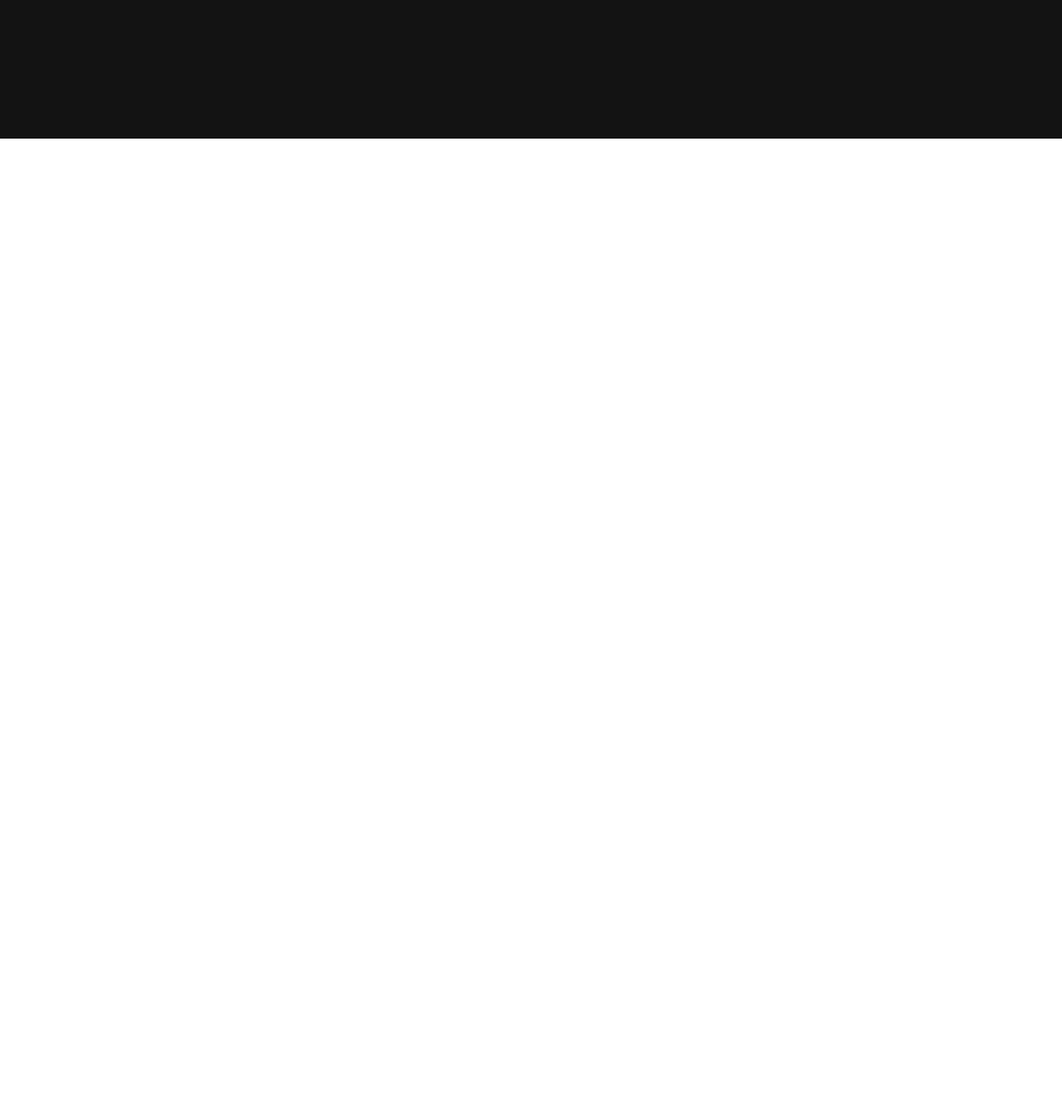
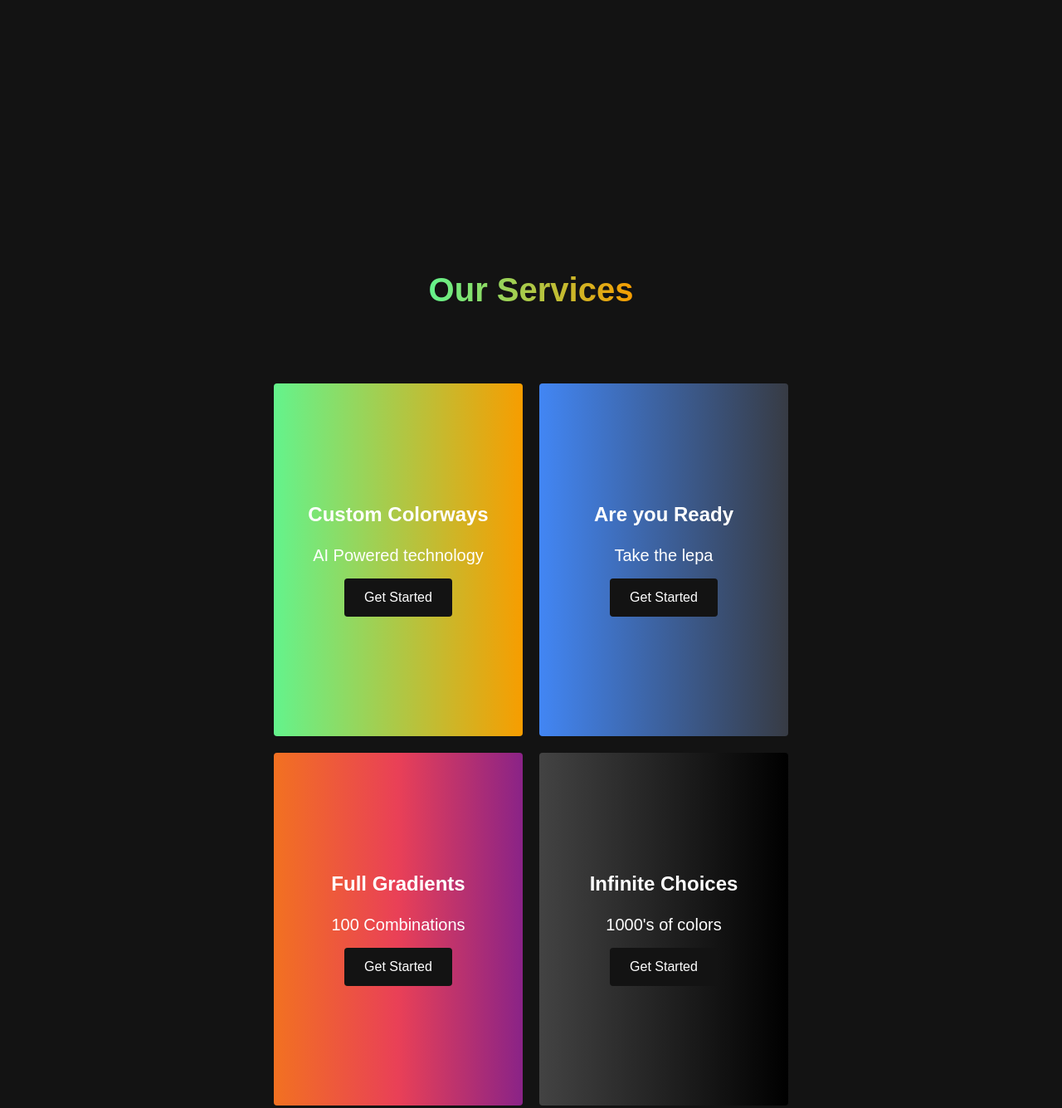
Before and after one commit to WIHVI/landing-page, a plain HTML site: page index.html in a window 1280 px wide. Shown: the part 1526-2861 px from the top of the page at 83% size. Before the commit the page ends 1693 px from the top, so only its background shows below. Drawn offline with Linux system fonts and the light colour scheme.

Commit message:
services and futures sections added

```diff
--- a/index.html
+++ b/index.html
@@ -62,6 +62,46 @@
                 </div>
             </div>
         </div>
+        <!-- Services Section -->
+        <div class="services" id="services">
+            <h1>Our Services</h1>
+            <div class="services__wrapper">
+                <div class="services__card">
+                    <h2>Custom Colorways</h2>
+                    <p>AI Powered technology</p>
+                    <div class="services__btn"><button>Get Started</button></div>
+                </div>
+                <div class="services__card">
+                    <h2>Are you Ready</h2>
+                    <p>Take the lepa</p>
+                    <div class="services__btn"><button>Get Started</button></div>
+                </div>
+                <div class="services__card">
+                    <h2>Full Gradients</h2>
+                    <p>100 Combinations</p>
+                    <div class="services__btn"><button>Get Started</button></div>
+                </div>
+                <div class="services__card">
+                    <h2>Infinite Choices</h2>
+                    <p>1000's of colors</p>
+                    <div class="services__btn"><button>Get Started</button></div>
+                </div>
+            </div>
+        </div>
+        <!-- Features Section -->
+        <div class="main" id="sign-up">
+            <div class="main__container">
+                <div class="main__content">
+                    <h1>Join Our Team</h1>
+                    <h2>Sign Up Today</h2>
+                    <p>See what makes us different</p>
+                    <button class="main__btn"><a href="#">Sign Up</a></button>
+                </div>
+                <div class="main__img--container">
+                    <div class="main__img--card"><i class="fa-solid fa-users"></i></div>
+                </div>
+            </div>
+        </div>
     </main>
     <script src="./script.js"></script>
 </body>
--- a/style.css
+++ b/style.css
@@ -433,3 +433,111 @@
         margin: 2.5rem 0;
     }
 }
+
+/* Services Section */
+
+.services {
+    background: #131313;
+    display: flex;
+    flex-direction: column;
+    justify-content: center;
+    align-items: center;
+    height: 100%;
+    padding: 10rem 0;
+}
+
+.services h1 {
+    background-color: #ff8177;
+    background-image: linear-gradient(to right, #64f38c, #f79d00);
+    -webkit-background-clip: text;
+    -moz-background-clip: text;
+    -webkit-text-fill-color: transparent;
+    -moz-text-fill-color: transparent;
+    margin-bottom: 5rem;
+    font-size: 2.5rem;
+}
+
+.services__wrapper {
+    display: grid;
+    grid-template-columns: 1fr 1fr 1fr 1fr;
+    grig-template-rows: 1fr;
+}
+
+.services__card {
+    margin: 10px;
+    height: 425px;
+    width: 300px;
+    border-radius: 4px;
+    display: flex;
+    flex-direction: column;
+    justify-content: center;
+    color: #fff;
+    background-image: linear-gradient(to right, #64f38c, #f79d00);
+    transition: 0.3s ease-in;
+}
+
+.services__card:nth-child(2) {
+    background: #373b44;
+    background: -webkit-linear-gradient(to right, #4286f4, #373b44);
+    background: linear-gradient(to right, #4286f4, #373b44);
+}
+
+.services__card:nth-child(3) {
+    background: #8a2387;
+    background: -webkit-linear-gradient(to right, #f27121, #e94057, #8a2387);
+    background: linear-gradient(to right, #f27121, #e94057, #8a2387);
+}
+
+.services__card:nth-child(4) {
+    background: #000000;
+    background: -webkit-linear-gradient(to right, #434343, #000000);
+    background: linear-gradient(to right, #434343, #000000);
+}
+
+.services__card h2 {
+    text-align: center;
+}
+
+.services__card p {
+    text-align: center;
+    margin-top: 24px;
+    font-size: 20px;
+}
+
+.services__btn {
+    display: flex;
+    justify-content: center;
+    margin-top: 16px;
+}
+
+.services__card button {
+    color: #fff;
+    background: #131313;
+    padding: 14px 24px;
+    border: none;
+    outline: none;
+    border-radius: 4px;
+    font-size: 1rem;
+}
+
+.services__card button:hover {
+    cursor: pointer;
+}
+
+.services__card:hover {
+    transform: scale(1.075);
+    cursor: pointer;
+    transition: 0.2s ease-in;
+}
+
+@media screen and (max-width: 1300px) {
+    .services__wrapper {
+        grid-template-columns: 1fr 1fr;
+    }
+}
+
+@media screen and (max-width: 768px) {
+    .services__wrapper {
+        grid-template-columns: 1fr;
+    }
+}
```
